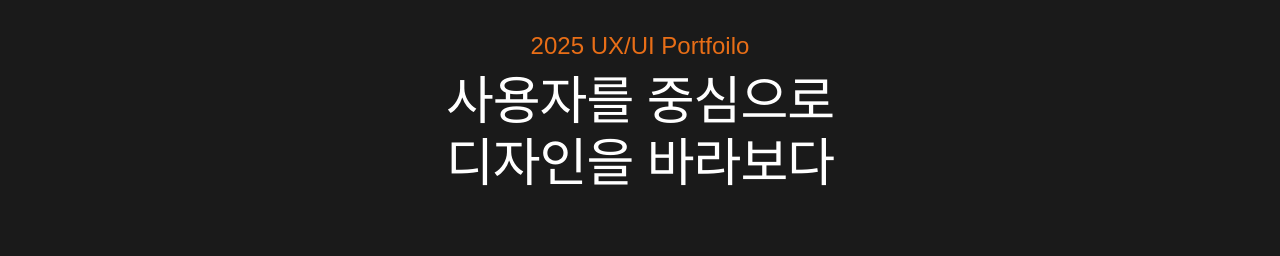
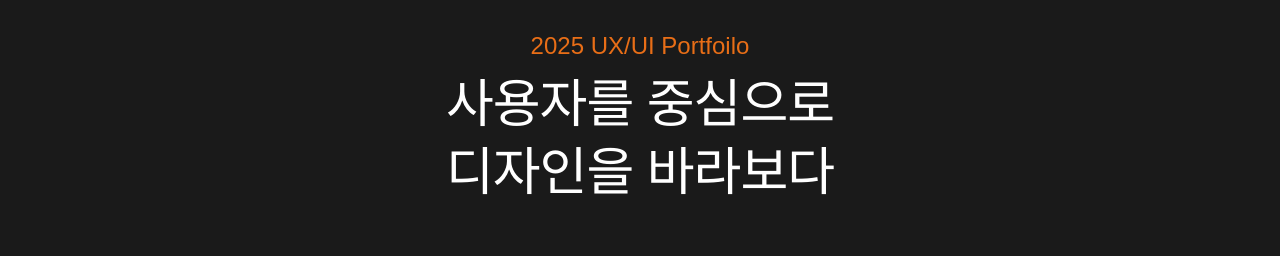
Before and after one commit to wombat2540/2025-Portfolio-ver2, a plain HTML site: page index.html in a window 1280 px wide. Shown: the part 126-382 px from the top of the page. Drawn offline with Linux system fonts and the light colour scheme.

Commit message:
Update style.css

```diff
--- a/css/style.css
+++ b/css/style.css
@@ -132,7 +132,7 @@ section {
 .main-title {
     font-size: 52px;
     font-weight: 500;
-    line-height: 62px;
+    line-height: 68px;
     letter-spacing: -1px;
 }
 
```
